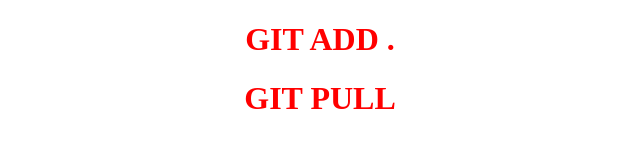
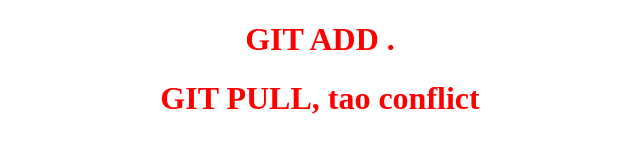
Before and after one commit to tdthien106202/LearnGIT, a plain HTML site: page about.html in a window 1280 px wide. Shown: the whole page, without its empty margins (320-960 px from the left). Drawn offline with Linux system fonts and the light colour scheme.

Commit message:
Sua de tao file

```diff
--- a/about.html
+++ b/about.html
@@ -8,7 +8,7 @@
 </head>
 <body>
     <h1 style="text-align: center; color:red">GIT ADD .</h1>
-    <h1 style="text-align: center; color:red">GIT PULL</h1>
+    <h1 style="text-align: center; color:red">GIT PULL, tao conflict</h1>
 
 </body>
 </html>
```
